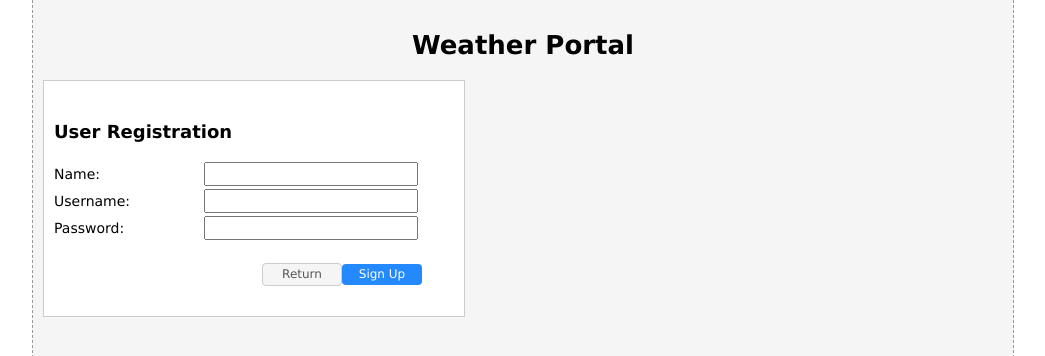
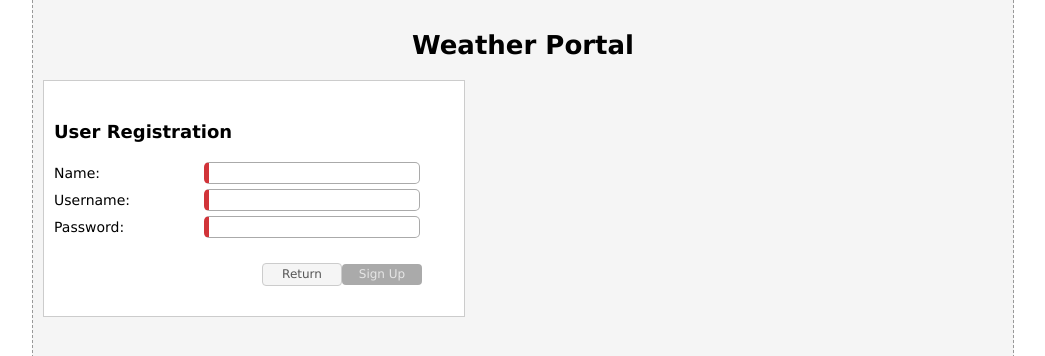
Before and after one commit to hooman-test/weather, an Angular app: page /register in a window 1280 px wide. Shown: the top 356 px of the page, without its empty margins (117-1162 px from the left). Built offline with nearby package versions, Linux system fonts and the light colour scheme.

Commit message:
Adding form validation to registration form.

```diff
--- a/src/app/register/register.component.css
+++ b/src/app/register/register.component.css
@@ -17,6 +17,11 @@ form label {
 form label span {
   width: 150px;
   display: inline-block;
+}
+
+input[type='text'], input[type='password'] {
+  border: 1px solid #aaa;
+  border-radius: 5px;
 }
 
 div.buttonContainer {
@@ -48,3 +53,23 @@ input[type=submit], input[type=button] {
   border-radius: 5px;
   padding: 5px 10px;
 }
+
+.ng-valid[required], .ng-valid.required  {
+  border-left: 5px solid #51c957; /* green */
+  background-color: transparent !important;
+}
+
+.ng-invalid:not(form)  {
+  border-left: 5px solid #d13439; /* red */
+  background-color: transparent !important;
+}
+
+.alert {
+  color: #d43427;
+  font-size: small;
+  position: relative;
+  left: 160px;
+  padding: 0 0 5px 20px;
+  width: 190px;
+  background: transparent url('../../assets/error_validation.png') no-repeat top left;
+}
--- a/src/app/register/register.component.html
+++ b/src/app/register/register.component.html
@@ -3,23 +3,49 @@
   <div class="error" *ngIf="errorMsg">{{errorMsg}}</div>
   <h5>User Registration</h5>
 
-  <form action="register.component.ts" autocomplete="on">
+  <form #registerForm="ngForm" action="register.component.ts">
     <label>
       <span>Name:</span>
-      <input type="text" required="required" name="name" [(ngModel)]="user.name">
+      <input type="text" required name="name" [(ngModel)]="user.name" #name="ngModel" minlength="3" maxlength="40">
     </label>
+    <div *ngIf="name.invalid && name.dirty">
+      <div *ngIf="name.errors.required" class="alert">
+        Name is required!
+      </div>
+      <div *ngIf="name.errors.minlength" class="alert">
+        Name should be at least 3 characters long!
+      </div>
+    </div>
     <label>
       <span>Username:</span>
-      <input type="text" required="required" name="username" [(ngModel)]="user.username">
+      <input type="text" required name="username" [(ngModel)]="user.username" #username="ngModel" minlength="4"
+             maxlength="40">
     </label>
+    <div *ngIf="username.invalid && username.dirty">
+      <div *ngIf="username.errors.required" class="alert">
+        Username is required!
+      </div>
+      <div *ngIf="username.errors.minlength" class="alert">
+        Username should be at least 4 characters long!
+      </div>
+    </div>
     <label>
       <span>Password:</span>
-      <input type="password" required="required" name="new-password" #password [(ngModel)]="user.password">
+      <input type="password" required name="password" [(ngModel)]="user.password" #password="ngModel" minlength="6"
+             maxlength="40">
     </label>
+    <div *ngIf="password.invalid && password.dirty">
+      <div *ngIf="password.errors.required" class="alert">
+        Password is required!
+      </div>
+      <div *ngIf="password.errors.minlength" class="alert">
+        Password should be at least 6 characters long!
+      </div>
+    </div>
     <div class="buttonContainer">
       <div>
         <input type="button" (click)="goBack();" value="Return"/>
-        <input type="submit" value="Sign Up" (click)="signUp();">
+        <input type="submit" value="Sign Up" (click)="signUp();" [disabled]="!registerForm.form.valid">
       </div>
     </div>
 
--- a/src/styles.css
+++ b/src/styles.css
@@ -57,6 +57,11 @@ input[type=submit] {
   min-width: 70px;
 }
 
+input[type=submit]:disabled {
+  background-color: #aaaaaa !important;
+  color: #E6E6E6;
+}
+
 input[type=button] {
   background-color: whitesmoke;
   color: #555555;
```
